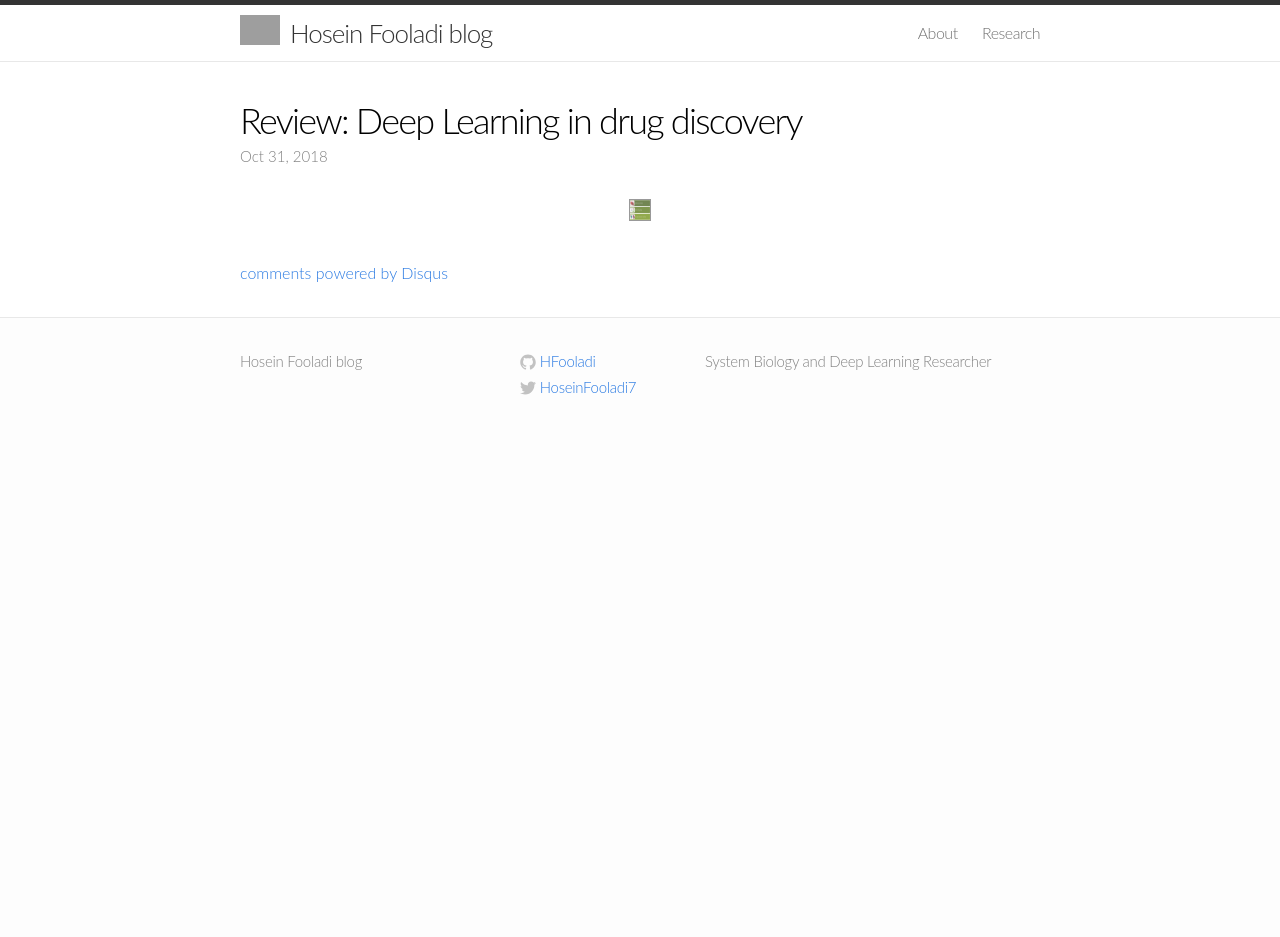
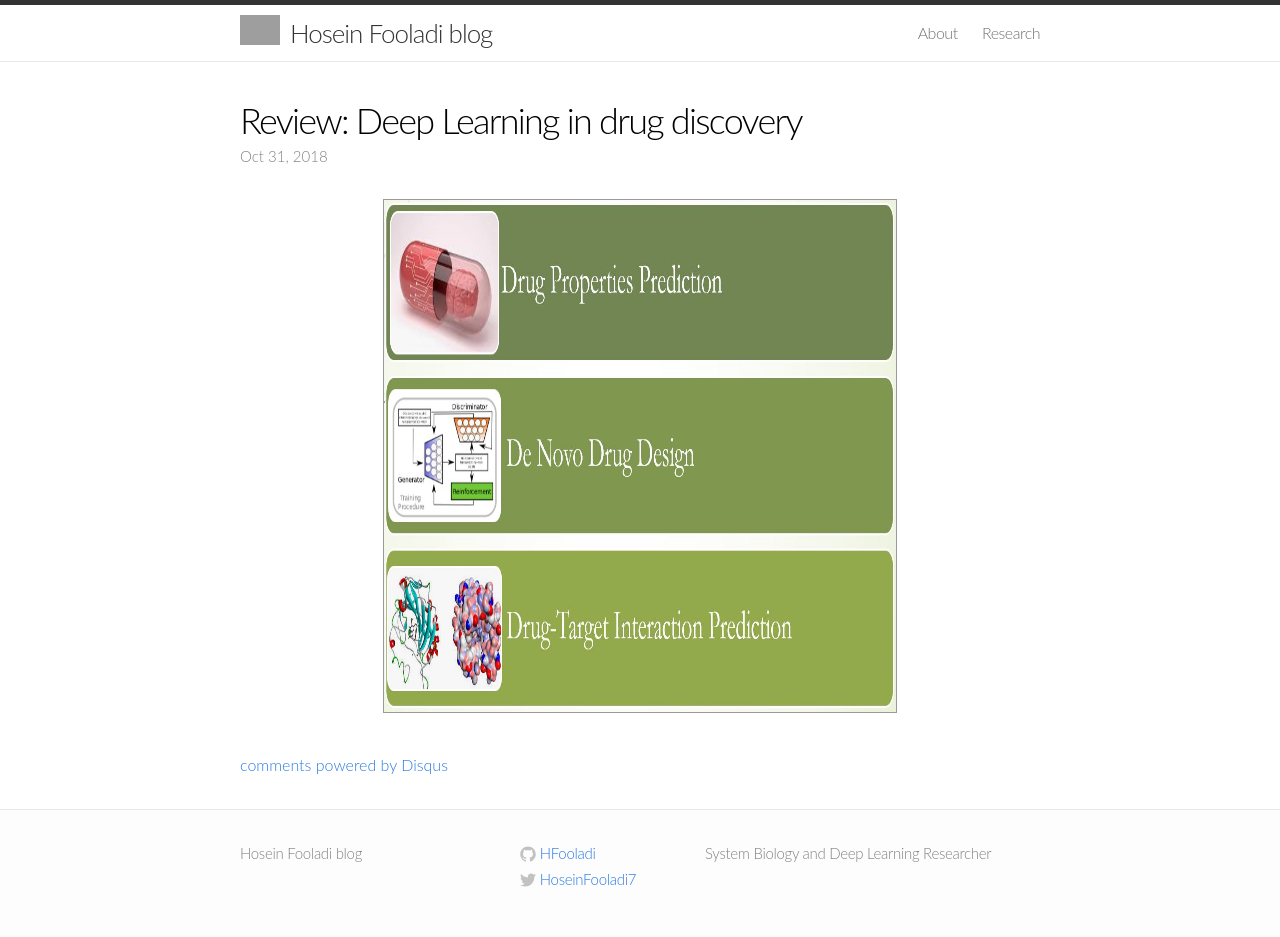
Before and after one commit to HFooladi/HFooladi.github.io, a Jekyll site: the page built from _posts/2018-10-31-Review_DL_Drug.md, in a window 1280 px wide. Built offline with Jekyll 4.4.1, drawn with Linux system fonts in a browser that asks for light colours; comment, search, counter and statistics services are not loaded; before the commit the page ends 900 px from its top, so only the background shows below that; grey boxes are pictures that could not be loaded.

Commit message:
Update 2018-10-31-Review_DL_Drug.md

```diff
--- a/_posts/2018-10-31-Review_DL_Drug.md
+++ b/_posts/2018-10-31-Review_DL_Drug.md
@@ -9,5 +9,5 @@ mathjax: false
 
 
 <div class="imgcap">
-<img src="/assets/Review_DL_Drug/AI_Drug.JPG" height="20" width="20">
+<img src="/assets/Review_DL_Drug/AI_Drug.JPG" height="512" width="512">
 </div>
```
